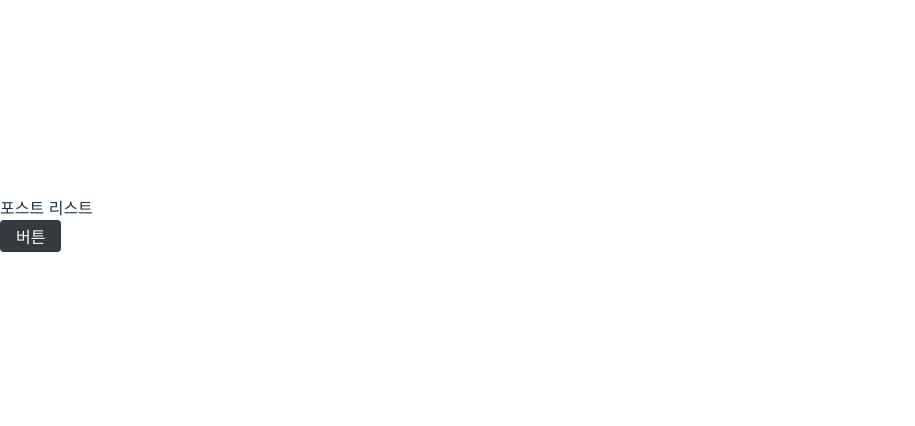
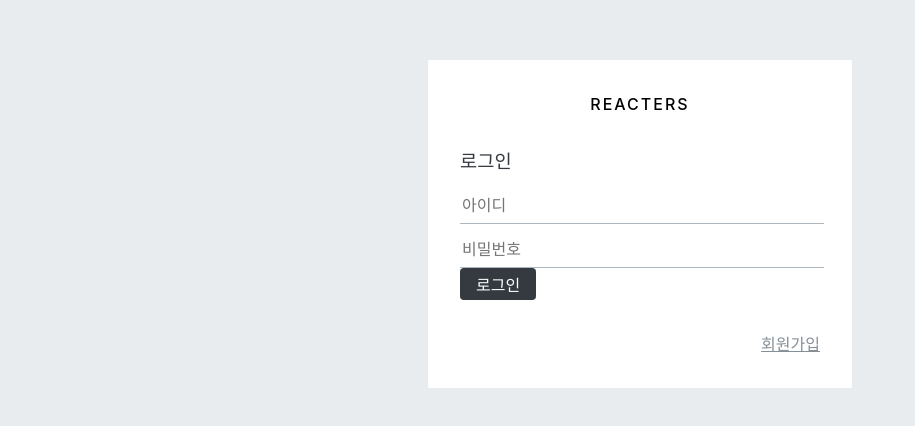
Before and after one commit to KownSungJun/CRUD_project, a React (Vite) app in the folder client/: page /login in a window 1280 px wide. Shown: the part 176-602 px from the top of the page, without its empty margins (0-915 px from the left). Built offline with nearby package versions, Linux system fonts and the light colour scheme.

Commit message:
추가 ui 개발

```diff
--- a/client/package.json
+++ b/client/package.json
@@ -13,6 +13,7 @@
     "quill": "^2.0.3",
     "react": "^19.2.0",
     "react-dom": "^19.2.0",
+    "react-router-dom": "^7.11.0",
     "styled-components": "^6.1.19"
   },
   "devDependencies": {
--- a/client/src/App.jsx
+++ b/client/src/App.jsx
@@ -4,30 +4,21 @@ import RegisterPage from './pages/RegisterPage'
 import PostListPage from './pages/PostListPage'
 import WritePage from './pages/WritePage'
 import PostPage from './pages/PostPage'
+import { Route, Routes } from 'react-router-dom'
 
-export const PAGE = {
-  LOGIN: "login",
-  REGISTER: "register",
-  POSTLIST: "postlist",
-  WRITE: "write",
-  POST: "post",
-}
-const PageMap = {
-  [PAGE.LOGIN]: LoginPage,
-  [PAGE.REGISTER]: RegisterPage,
-  [PAGE.POSTLIST]: PostListPage,
-  [PAGE.WRITE]: WritePage,
-  [PAGE.PostPage]: PostPage,
-}
-function App() {
-  const [page, setPage] = useState(PAGE.POSTLIST)
-
-  const CurrentPage = PageMap[page]
-  return (
-    <>
-      <CurrentPage navigate={setPage}/>
-    </>
-  )
+const App = () => {
+  return <>
+    <Routes>
+      <Route path='/' element={<PostListPage/>}/>
+      <Route path='/login' element={<LoginPage/>}/>
+      <Route path='/register' element={<RegisterPage/>}/>
+      <Route path='/write' element={<WritePage/>}/>
+      <Route path='/@:username'>
+        <Route index element={<PostListPage/>}/>
+        <Route path=':postId' element={<PostPage/>}/>
+      </Route>
+    </Routes>
+  </>
 }
 
 export default App
--- /dev/null
+++ b/client/src/componets/auth/AuthForm.jsx
@@ -0,0 +1,62 @@
+import styled from "styled-components";
+import { Link } from "react-router-dom";
+import palette from "../../lib/styles/palette";
+import Button from "../common/Button";
+const AuthFormBlock = styled.div`
+    h3 {
+        margin: 0;
+        color: ${palette.gray[8]};
+        margin-bottom: 1rem;
+    }
+`;
+
+const StyledInput = styled.input`
+    font-size: 1rem;
+    border: none;
+    border-bottom: 1px solid ${palette.gray[5]};
+    padding-bottom: 0.5rem;
+    outline: none;
+    width: 100%;
+    &:focus {
+        color: $oc-teal-7;
+        border-bottom: 1px solid ${palette.gray[7]};
+    }
+    & + & {
+        margin-top: 1rem;
+    }
+`
+
+const Footer = styled.div`
+    margin-top: 2rem;
+    text-align: right;
+    a {
+        color: ${palette.gray[6]};
+        text-decoration: underline;
+        &:hover {
+            color: ${palette.gray[9]}
+        }
+    }
+`
+
+const AuthForm = () => {
+    return <>
+        <AuthFormBlock>
+            <h3>로그인</h3>
+            <form>
+                <StyledInput autoComplete="username" name="username" placeholder="아이디"/>
+                <StyledInput
+                    autoComplete="new-password"
+                    name="password"
+                    placeholder="비밀번호"
+                    type="password"
+                />
+                <Button>로그인</Button>
+            </form>
+            <Footer>
+                <Link to="/register">회원가입</Link>
+            </Footer>
+        </AuthFormBlock>
+    </>
+}
+
+export default AuthForm
--- /dev/null
+++ b/client/src/componets/auth/AuthTemplate.jsx
@@ -0,0 +1,47 @@
+import styled from "styled-components";
+import palette from "../../lib/styles/palette";
+import { Link } from "react-router-dom";
+
+const AuthTemplateBlock = styled.div`
+    position: absolute;
+    left: 0;
+    top: 0;
+    bottom: 0;
+    right: 0;
+    background: ${palette.gray[2]};
+    display: flex;
+    flex-direction: column;
+    justify-content: center;
+    align-items: center;
+`;
+
+const WhiteBox = styled.div`
+    .logo-area {
+        display: block;
+        padding-bottom: 2rem;
+        text-align: center;
+        font-weight: bold;
+        letter-spacing: 2px;
+    }
+    box-shadow: 0 0 8px rgba(0,0,0,0.025s);
+    padding: 2rem;
+    width: 360px;
+    background: white;
+    border-radius: 2px;
+
+`
+const AuthTemplate = ({children}) => {
+    return <>
+        <AuthTemplateBlock>
+            <WhiteBox>
+                <div className="logo-area">
+                    <Link to="/">REACTERS</Link>
+                </div>
+                {children}
+            </WhiteBox>
+
+        </AuthTemplateBlock>
+    </>
+}
+
+export default AuthTemplate
--- a/client/src/main.jsx
+++ b/client/src/main.jsx
@@ -1,10 +1,11 @@
-import { StrictMode } from 'react'
-import { createRoot } from 'react-dom/client'
+import React from 'react'
+import ReactDom from 'react-dom/client'
 import './styles/index.css'
 import App from './App.jsx'
+import { BrowserRouter } from 'react-router-dom'
 
-createRoot(document.getElementById('root')).render(
-  <StrictMode>
+ReactDom.createRoot(document.getElementById('root')).render(
+  <BrowserRouter>
     <App />
-  </StrictMode>,
+  </BrowserRouter>,
 )
--- a/client/src/pages/LoginPage.jsx
+++ b/client/src/pages/LoginPage.jsx
@@ -1,7 +1,11 @@
+import AuthForm from "../componets/auth/AuthForm"
+import AuthTemplate from "../componets/auth/AuthTemplate"
+
 const LoginPage = ({ navigate }) => {
     return <>
-
-        <div>로그인</div>
+        <AuthTemplate>
+            <AuthForm/>
+        </AuthTemplate>
     </>
 }
 
--- a/client/src/pages/PostListPage.jsx
+++ b/client/src/pages/PostListPage.jsx
@@ -1,9 +1,13 @@
 import Button from "../componets/common/Button"
-
+import { Link } from "react-router-dom"
 const PostListPage = () => {
     return <>
-        <div>포스트 리스트</div>
-        <Button>버튼</Button>
+    <Button>
+        <Link to="/login">로그인</Link>
+      </Button>
+      <Button >
+         <Link to="/register">회원가입</Link>
+      </Button>
     </>
 }
 
--- a/client/src/pages/RegisterPage.jsx
+++ b/client/src/pages/RegisterPage.jsx
@@ -1,6 +1,11 @@
+import AuthTemplate from "../componets/auth/AuthTemplate"
+import AuthForm from "../componets/auth/AuthForm"
 const RegisterPage = () => {
     return <>
-        <div>회원가입</div>
+        <AuthTemplate>
+            회원가입
+            <AuthForm/>
+        </AuthTemplate>
     </>
 }
 
--- a/client/src/styles/index.css
+++ b/client/src/styles/index.css
@@ -25,7 +25,7 @@ body {
 
 a {
   font-weight: 500;
-  color: #646cff;
+  color: #000;
   text-decoration: inherit;
 }
 a:hover {
```
Also changed, not shown: 1 other file (tests, documents, lock files or other folders).
